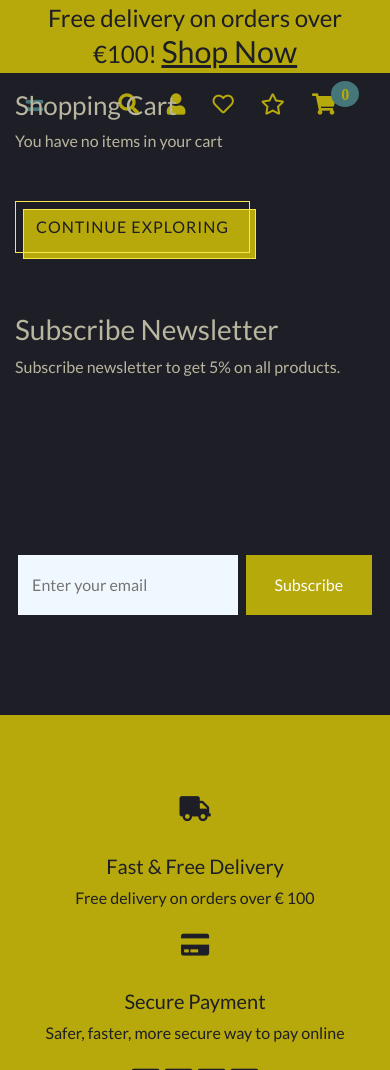
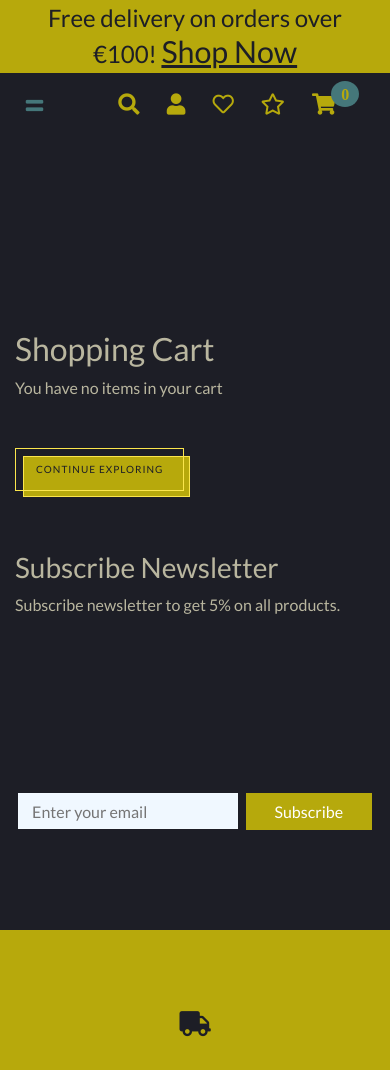
Before and after one commit to kuzGo/kuzco, a Django app: page /cart/ in a window 390 px wide. Shown: the top 1070 px of the page. Run offline with Django 3.2, Linux system fonts and the light colour scheme; some libraries are stand-ins or nearby versions.

Commit message:
Style: make buttons smaller on mobile devices

```diff
--- a/cart/templates/cart/shopping_cart.html
+++ b/cart/templates/cart/shopping_cart.html
@@ -15,7 +15,7 @@
 <div class="container logo-font">
     <div class="row">
         <div class="col">
-            <h2 class="title-top">
+            <h2 class="shopping-card">
                 Shopping Cart
                 <h2>
         </div>
--- a/products/templates/watches/watches_description.html
+++ b/products/templates/watches/watches_description.html
@@ -15,7 +15,7 @@
         <div class="row">
             <div class="col-12 col-md-6 col-lg-4 offset-lg-2">
                 {% if watch_detail.image %}
-                <a href="{% url 'watches' %}" class="btn cust-button-gold text-uppercase rounded-0 mt-5">
+                <a href="{% url 'watches' %}" class="btn cust-button-gold text-uppercase rounded-0 mb-5 mt-5">
                     <span> &#8592; Back Shopping</span>
                 </a>
                     <a href="">
--- a/static/css/style.css
+++ b/static/css/style.css
@@ -192,8 +192,13 @@ html {
 .logo-font {
     margin-top: 3rem;
 }
-.title-top {
+.title-top,
+.shopping-card {
     margin-top: 13rem;
+}
+.input-group-append .btn,
+.input-group-prepend .btn {
+    color: #b7a90c;
 }
 .update-link,
 .remove-item {
@@ -302,7 +307,9 @@ html {
     .hero-text a {
         font-size: 0.6em !important;
         left: 0 !important;
-
+    }
+    a.text-primary:hover {
+        color: #45777a!important;
     }
 
     .nav-link{
@@ -344,6 +351,17 @@ html {
     }
     .service-icon {
         font-size: 25px!important;
+    }
+    .subscribe-btn {
+        height: 37px!important;
+        padding: 4px 24px!important;
+    }
+    .subscribe-form {
+        height: 32px!important;
+    }
+    .cust-button-gold,
+    .cust-button {
+        font-size: 10px!important;
     }
 }
 /* Custom buttons styling */
@@ -412,13 +430,16 @@ html {
     top: 0;
     left: 0;
 }
+.custom-select {
+    background-color: #b7a90c;
+}
 /* search bar animation */
 button {
     background:transparent;
     border: none;
 }
 .search-container {
-    background: #45777a;
+    background: #b7a90c;
     height: 50px;
     padding: 10px 16px;
     display: -webkit-box;
```
